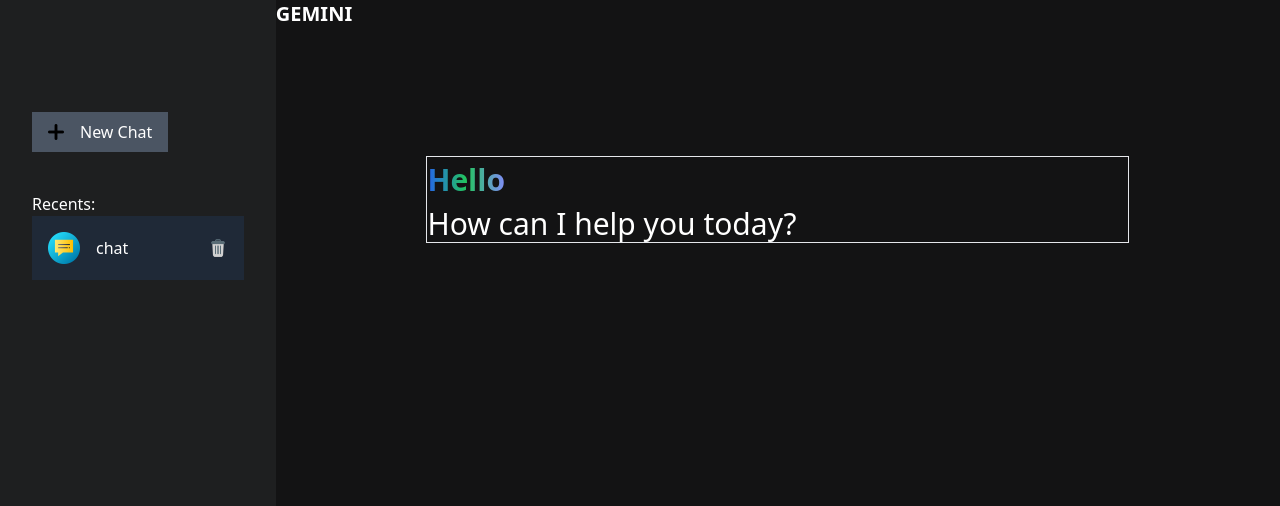
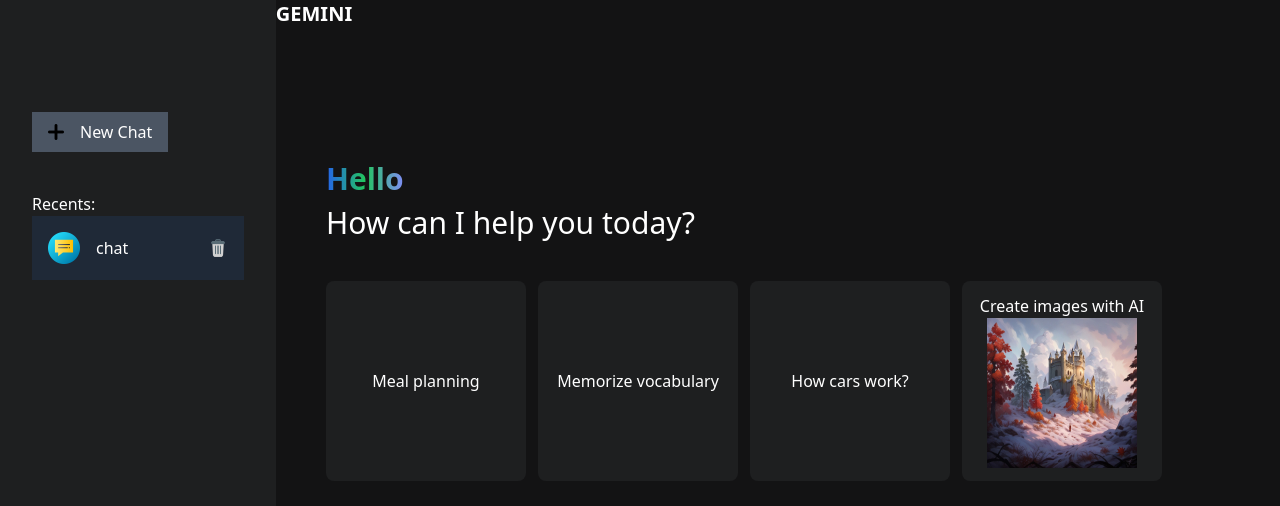
Before and after one commit to duyhai1211/Chat-ai-gemini-web, a React (Vite) app: page /chat/1 in a window 1280 px wide. Shown: the top 506 px of the page. Built offline with nearby package versions, Linux system fonts and the light colour scheme.

Commit message:
Update ChatDetail (add sample chat block)

```diff
--- a/src/pages/ChatDetail.jsx
+++ b/src/pages/ChatDetail.jsx
@@ -1,10 +1,10 @@
-import React from "react";
+import ImgTemp from "../assets/temp.jpeg";
 
 const ChatDetail = () => {
     return (
         <div className="text-white w-[80%]">
             <h1 className="text-xl uppercase font-bold">Gemini</h1>
-            <div className="max-w-[70%] w-full mx-auto border mt-32">
+            <div className="max-w-[90%] w-full mx-auto mt-32">
                 <div className="flex flex-col space-y-5">
                     <div className="space-y-1">
                         <h2 className="bg-gradient-to-r from-blue-600 via-green-500 to-indigo-400 text-[30px] inline-block text-transparent bg-clip-text font-bold">
@@ -13,8 +13,25 @@
                         <p className="text-3xl">How can I help you today?</p>
                     </div>
                 </div>
+                <div className="flex items-center space-x-3 mt-10">
+                    <div className="w-[200px] h-[200px] bg-primaryBg-sideBar flex items-center justify-center rounded-lg">
+                        <p>Meal planning</p>
                     </div>
 
+                    <div className="w-[200px] h-[200px] bg-primaryBg-sideBar flex items-center justify-center rounded-lg">
+                        <p>Memorize vocabulary</p>
+                    </div>
+
+                    <div className="w-[200px] h-[200px] bg-primaryBg-sideBar flex items-center justify-center rounded-lg">
+                        <p>How cars work?</p>
+                    </div>
+
+                    <div className="w-[200px] h-[200px] bg-primaryBg-sideBar flex items-center justify-center rounded-lg flex-col">
+                        <p>Create images with AI</p>
+                        <img src={ImgTemp} alt="temp" className="w-[150px] h-[150px]" />
+                    </div>
+                </div>
+            </div>
         </div>
     );
 };
```
Lines whose indentation alone changed are shown as unchanged.
